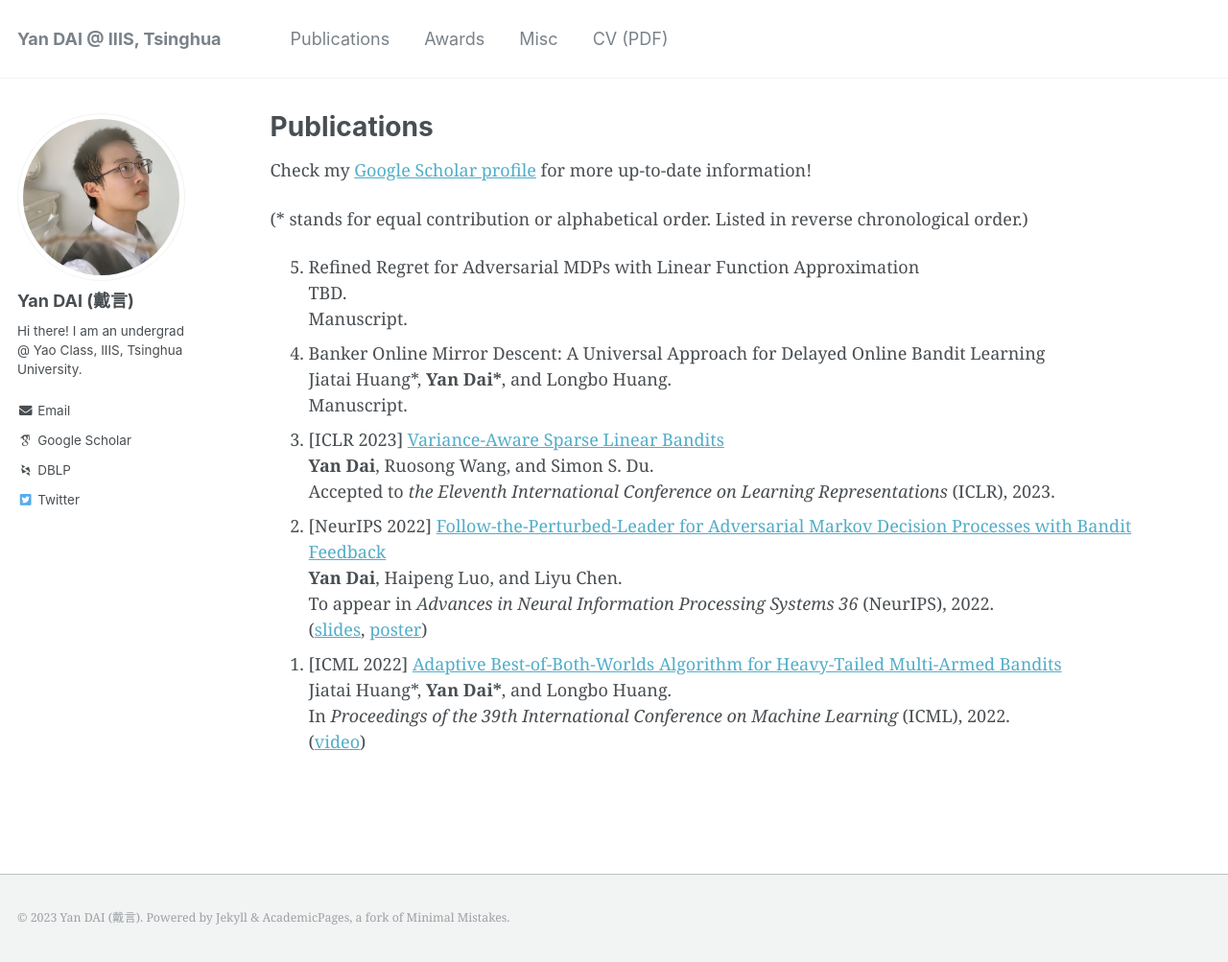
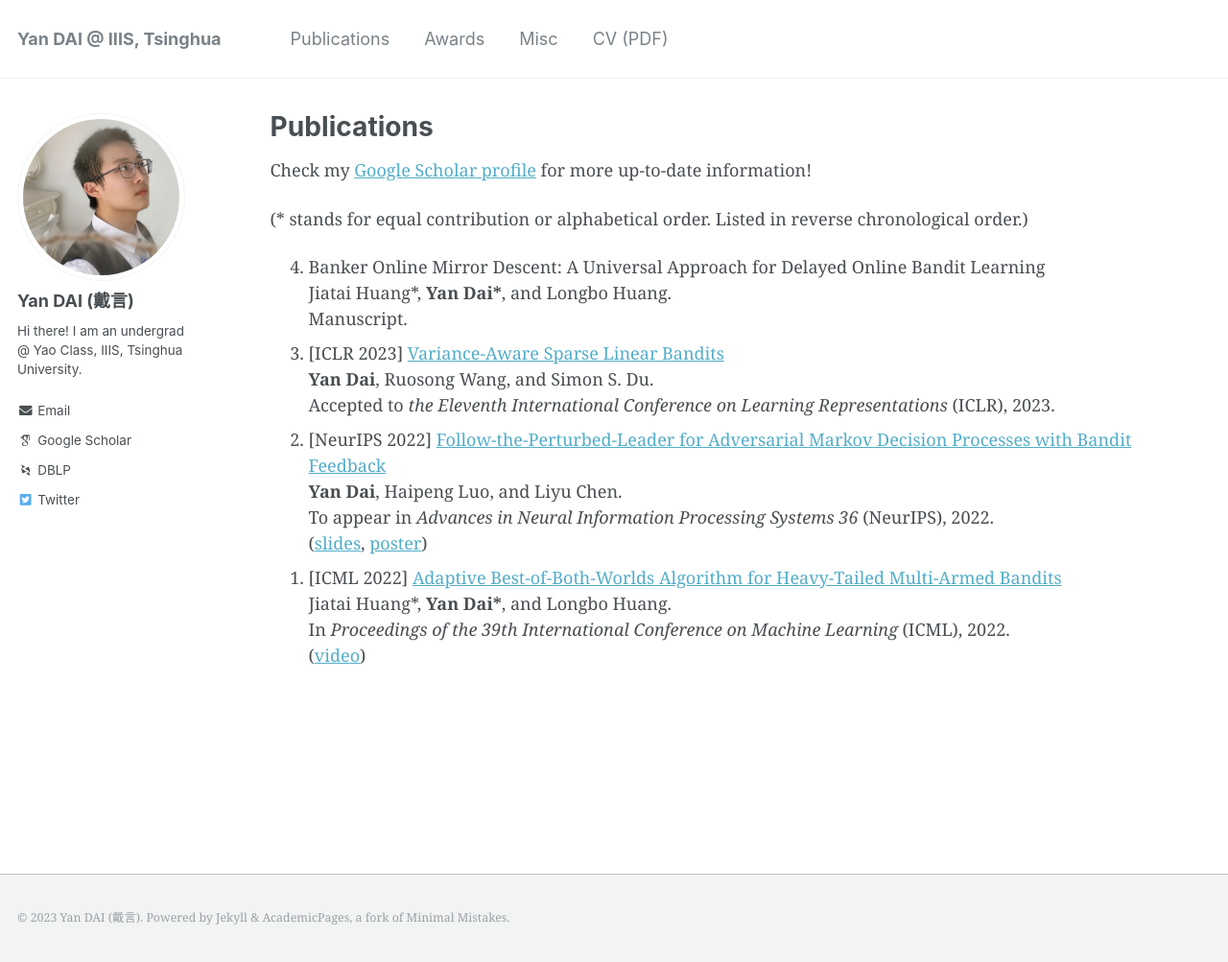
Before and after one commit to yandaichn/yandaichn.github.io, a Jekyll site: the page built from _pages/publications.md, in a window 1280 px wide and 1003 px high. Shown: the whole window at 96% size. Built offline with Jekyll 4.4.1, drawn with Linux system fonts in a browser that asks for light colours; some web fonts are replaced; part of the change alters nothing that is shown.

Commit message:
Remove redundant pub

```diff
--- a/_pages/publications.md
+++ b/_pages/publications.md
@@ -9,10 +9,10 @@ Check my [Google Scholar profile](https://scholar.google.com/citations?user=gkG4
 
 (* stands for equal contribution or alphabetical order. Listed in reverse chronological order.)
 
+<!--
 1.  Refined Regret for Adversarial MDPs with Linear Function Approximation
-    <!-- **Yan Dai**, Haipeng Luo, Chen-Yu Wei, and Julian Zimmert.   -->
     TBD.
-    Manuscript.
+    Manuscript. -->
 1.  Banker Online Mirror Descent: A Universal Approach for Delayed Online Bandit Learning
     Jiatai Huang\*, **Yan Dai\***, and Longbo Huang.
     Manuscript.
```
